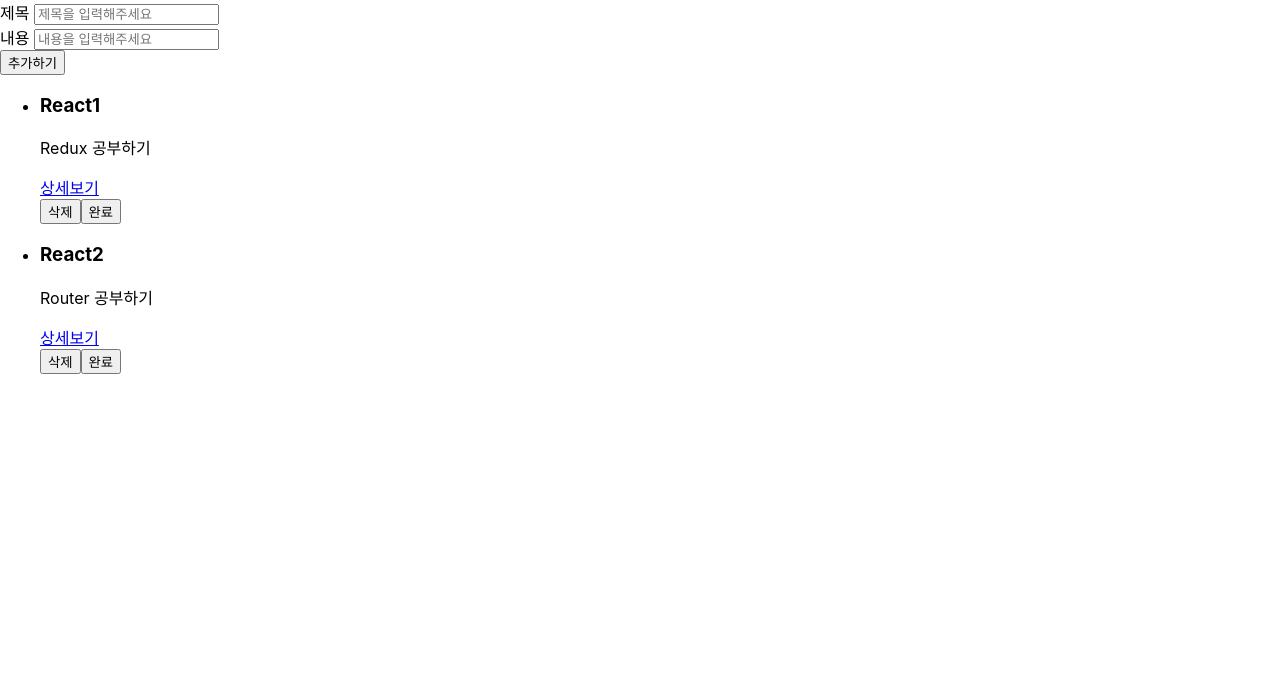
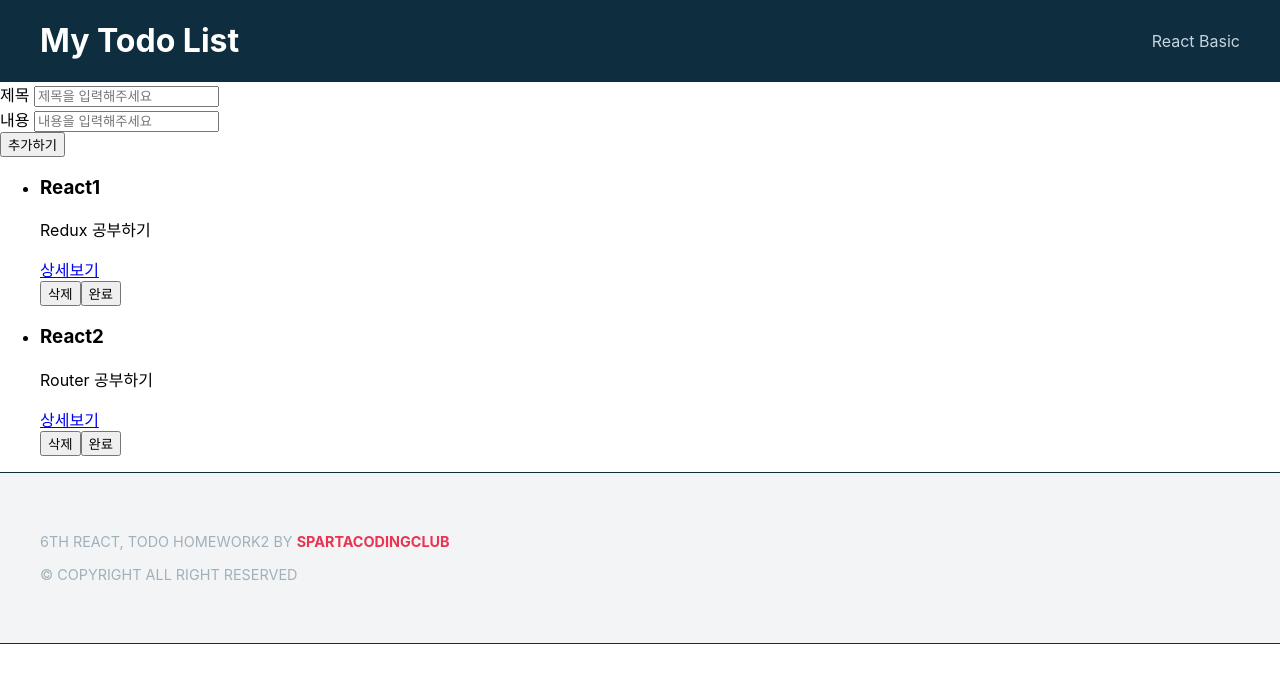
Before and after one commit to jiapril11/TodoList2, a React (Create React App) app: page / in a window 1280 px wide. Shown: the top 682 px of the page. Built offline with nearby package versions, Linux system fonts and the light colour scheme.

Commit message:
헤더,푸터, 레이아웃 컴포넌트 생성

```diff
--- a/package.json
+++ b/package.json
@@ -12,6 +12,7 @@
     "react-router-dom": "^6.13.0",
     "react-scripts": "5.0.1",
     "redux": "^4.2.1",
+    "styled-components": "^6.0.0-rc.5",
     "uuid": "^9.0.0",
     "web-vitals": "^2.1.0"
   },
--- /dev/null
+++ b/src/components/Footer.jsx
@@ -0,0 +1,37 @@
+import React from "react";
+import styled from "styled-components";
+import Inner from "./Inner";
+
+const StyledFooter = styled.footer`
+  padding: 60px 0%;
+  text-transform: uppercase;
+  background-color: #0d2d3e0d;
+  border-top: 1px solid #0e2d3e;
+  border-bottom: 1px solid #0e2d3e;
+
+  & p {
+    margin: 0;
+    color: #a1b1bb;
+    font-size: 0.9rem;
+    &:first-of-type {
+      margin-bottom: 16px;
+    }
+  }
+
+  & strong {
+    color: #e93551;
+  }
+`;
+
+export default function Footer() {
+  return (
+    <StyledFooter>
+      <Inner>
+        <p>
+          6TH React, Todo homework2 by <strong>SPARTACODINGCLUB</strong>
+        </p>
+        <p>&copy; Copyright All Right reserved</p>
+      </Inner>
+    </StyledFooter>
+  );
+}
--- /dev/null
+++ b/src/components/Header.jsx
@@ -0,0 +1,37 @@
+import React from "react";
+import { Link } from "react-router-dom";
+import styled from "styled-components";
+import Inner from "./Inner";
+
+const StyledHeader = styled.header`
+  background-color: #0e2d3e;
+  color: #fff;
+
+  & .inner {
+    display: flex;
+    justify-content: space-between;
+    align-items: center;
+  }
+
+  & a {
+    color: #fff;
+    text-decoration: none;
+  }
+
+  & span {
+    color: #c5d5dd;
+  }
+`;
+
+export default function Header() {
+  return (
+    <StyledHeader>
+      <Inner>
+        <h1>
+          <Link to="/">My Todo List</Link>
+        </h1>
+        <span>React Basic</span>
+      </Inner>
+    </StyledHeader>
+  );
+}
--- /dev/null
+++ b/src/components/Inner.jsx
@@ -0,0 +1,17 @@
+import React from "react";
+
+export default function Inner({ children }) {
+  return (
+    <div
+      className="inner"
+      style={{
+        maxWidth: "1200px",
+        minWidth: "800px",
+        margin: "0 auto",
+        padding: "0 16px",
+      }}
+    >
+      {children}
+    </div>
+  );
+}
--- /dev/null
+++ b/src/components/Layout.jsx
@@ -0,0 +1,13 @@
+import React from "react";
+import Header from "./Header";
+import Footer from "./Footer";
+
+export default function Layout({ children }) {
+  return (
+    <>
+      <Header />
+      {children}
+      <Footer />
+    </>
+  );
+}
--- a/src/shared/Router.js
+++ b/src/shared/Router.js
@@ -2,14 +2,17 @@
 import { BrowserRouter, Routes, Route } from "react-router-dom";
 import TodoApp from "../pages/TodoApp";
 import Todo from "../pages/Todo";
+import Layout from "../components/Layout";
 
 export default function Router() {
   return (
     <BrowserRouter>
-      <Routes>
-        <Route path="/" element={<TodoApp />} />
-        <Route path="/todo/:id" element={<Todo />} />
-      </Routes>
+      <Layout>
+        <Routes>
+          <Route path="/" element={<TodoApp />} />
+          <Route path="/todo/:id" element={<Todo />} />
+        </Routes>
+      </Layout>
     </BrowserRouter>
   );
 }
```
Also changed, not shown: 1 other file (tests, documents, lock files or other folders).
